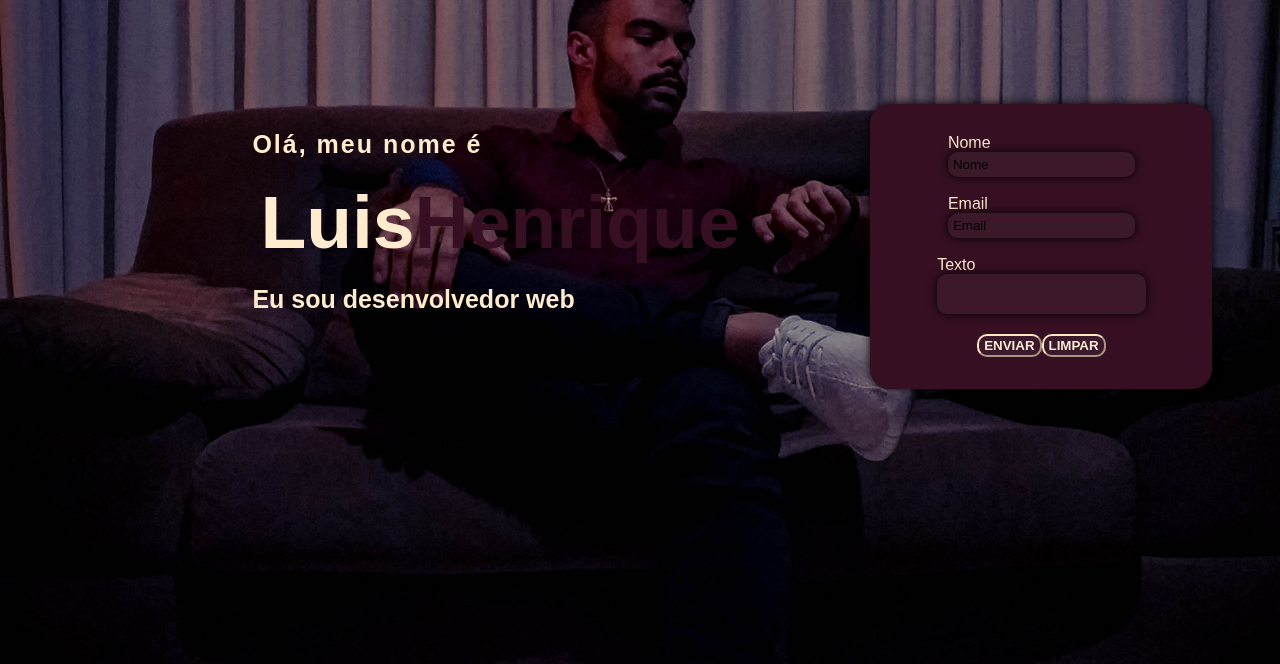
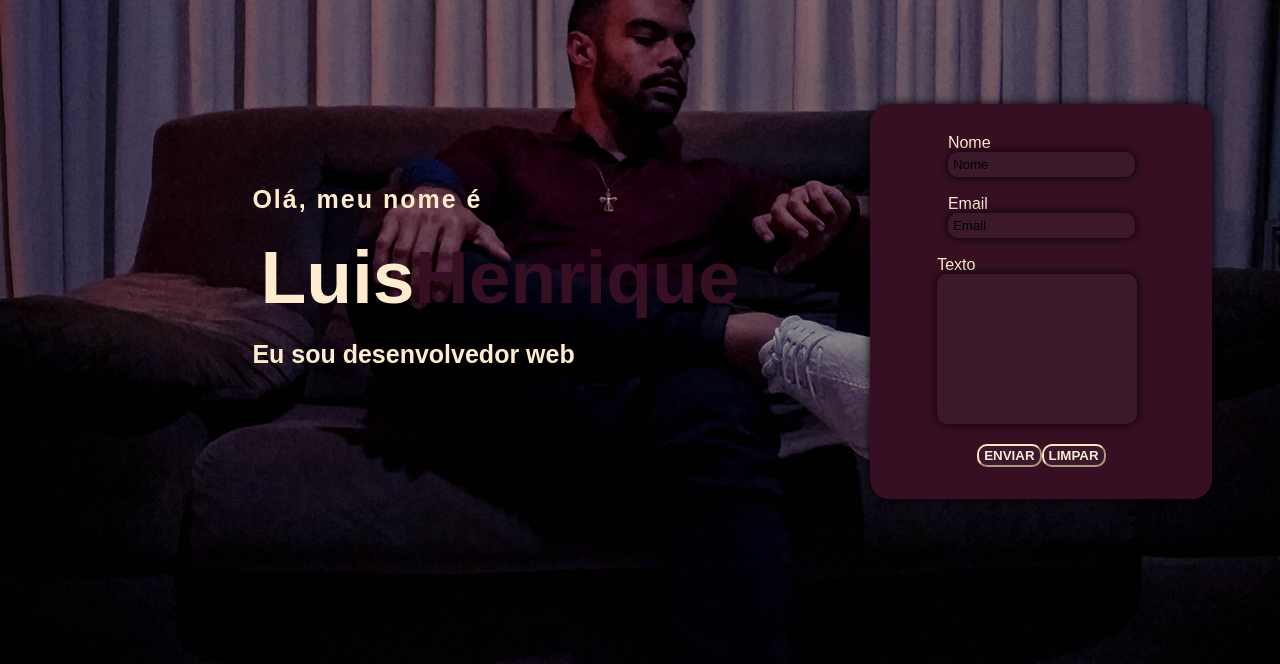
Before and after one commit to HenryMelo23/Projeto-LK, a plain HTML site: page index.html in a window 1280 px wide. Shown: the part 136-800 px from the top of the page. Drawn offline with Linux system fonts and the light colour scheme.

Commit message:
Update style.css

```diff
--- a/style.css
+++ b/style.css
@@ -155,7 +155,8 @@ H1{
 
 }
 .textfield> textarea{
-    width: 100%;
+    width: 200px;
+    height: 150px;
     border: none;
     border-radius: 10px;
     padding: 5px;
```
